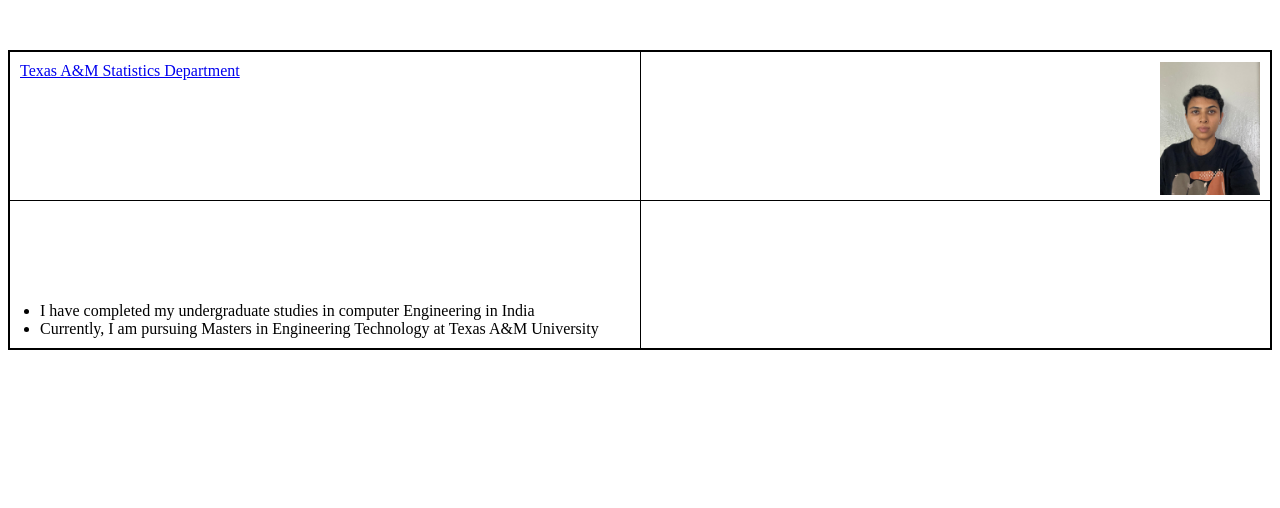
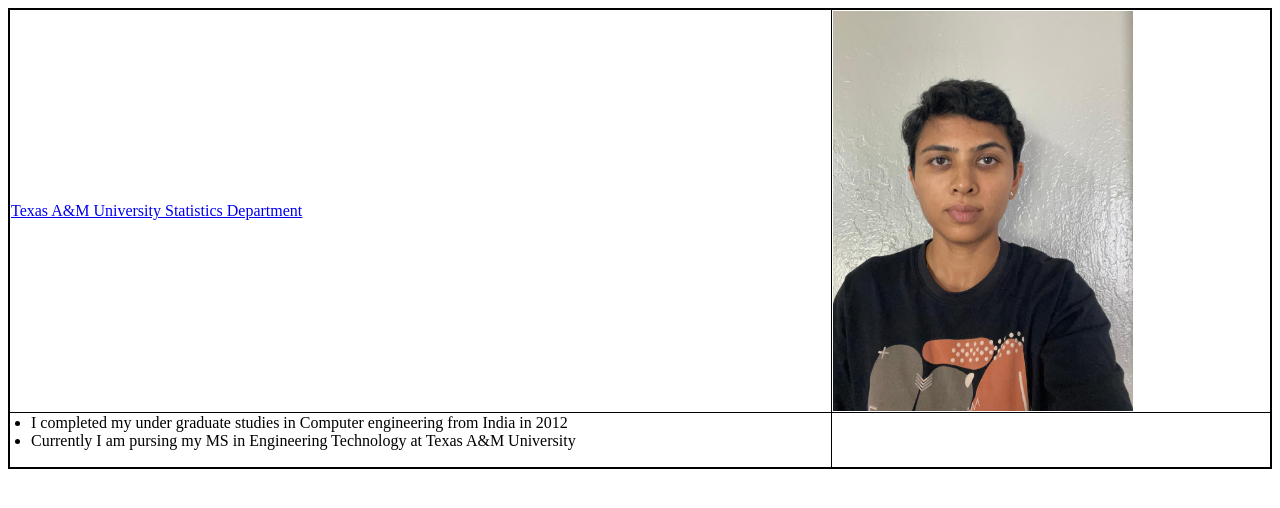
Before and after one commit to mzawar31/Stat604_learning.github.io, a plain HTML site: page index.html in a window 1280 px wide. Drawn offline with Linux system fonts and the light colour scheme.

Commit message:
Update index.html- assignment 1 updated

```diff
--- a/index.html
+++ b/index.html
@@ -1,64 +1,45 @@
-<!DOCTYPE html>
+<html>
 <head>
-<meta charset="UTF-8">
-<title>Assignment1</title>
+  <meta charset="utf-8">
+<title> Assignment1_Mamta S Zawar </title>
 <style>
         table {
             width: 100%;
             height: 300px;
             border: 2px solid black;
             border-collapse: collapse;
-        margin: 50px auto;
+            text-align: left;
               }
         td {
             border: 1px solid black;
-        position: relative;
+            vertical-align: left;
+            text-align: left;
            }
-
-    .top-left a {
-        position: absolute;
-        top: 10px;
-        left: 10px;
+        img {
+            max-width: 100%;
+            max-height: 100%;
             }
-    .top-right img {
-        position: absolute;
-        top: 10px;
-        right: 10px;
-        max-width: 100px;
-        height: auto;
-    }
-    .bottom-left ul {
-        position: absolute;
-        bottom: 10px;
-        left: 10px;
-    }
-
         ul {
             list-style-type: disc;
             padding-left: 20px;
-        margin: 0;
+            text-align: left;
            }
     </style>
 </head>
 <body>
 	<table>
            <tr>
-            <td class="top-left">
-                <a href="https://stat.tamu.edu/" target="_blank">Texas A&M Statistics Department</a>
-            </td>
-            <td class="top-right">
-                <img width =200 src="mamta.jpeg">
-            </td>
+             <td> <a href ='https://artsci.tamu.edu/statistics/index.html'> Texas A&M University Statistics Department</a></td>
+             <td> <img width =300 src ='mamta.jpeg' /> </td>
 	   </tr>
            <tr>
-            <td class="bottom-left">
+             <td>
               <ul>
-                    <li>I have completed my undergraduate studies in computer Engineering in India</li>
-                    <li>Currently, I am pursuing Masters in Engineering Technology at Texas A&M University</li>
+               <li> I completed my under graduate studies in Computer engineering from India in 2012</li>
+                <li> Currently I am pursing my MS in Engineering Technology at Texas A&M University</li>
               </ul>
               </td>
-            <td>
-            </td>
+             <td> </td>
            </tr>
         </table>
 </body>
```
Lines whose indentation alone changed are shown as unchanged.
